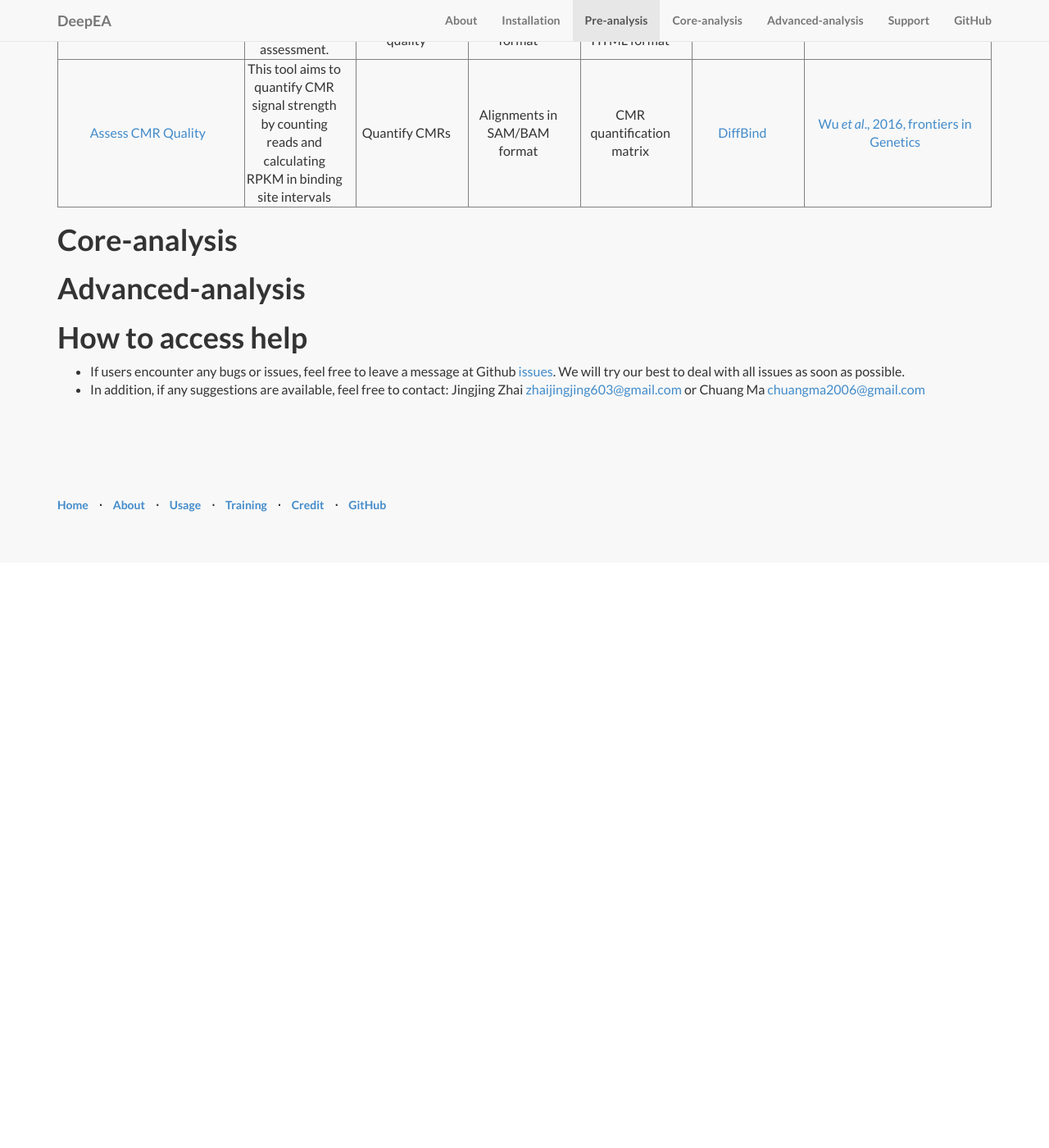
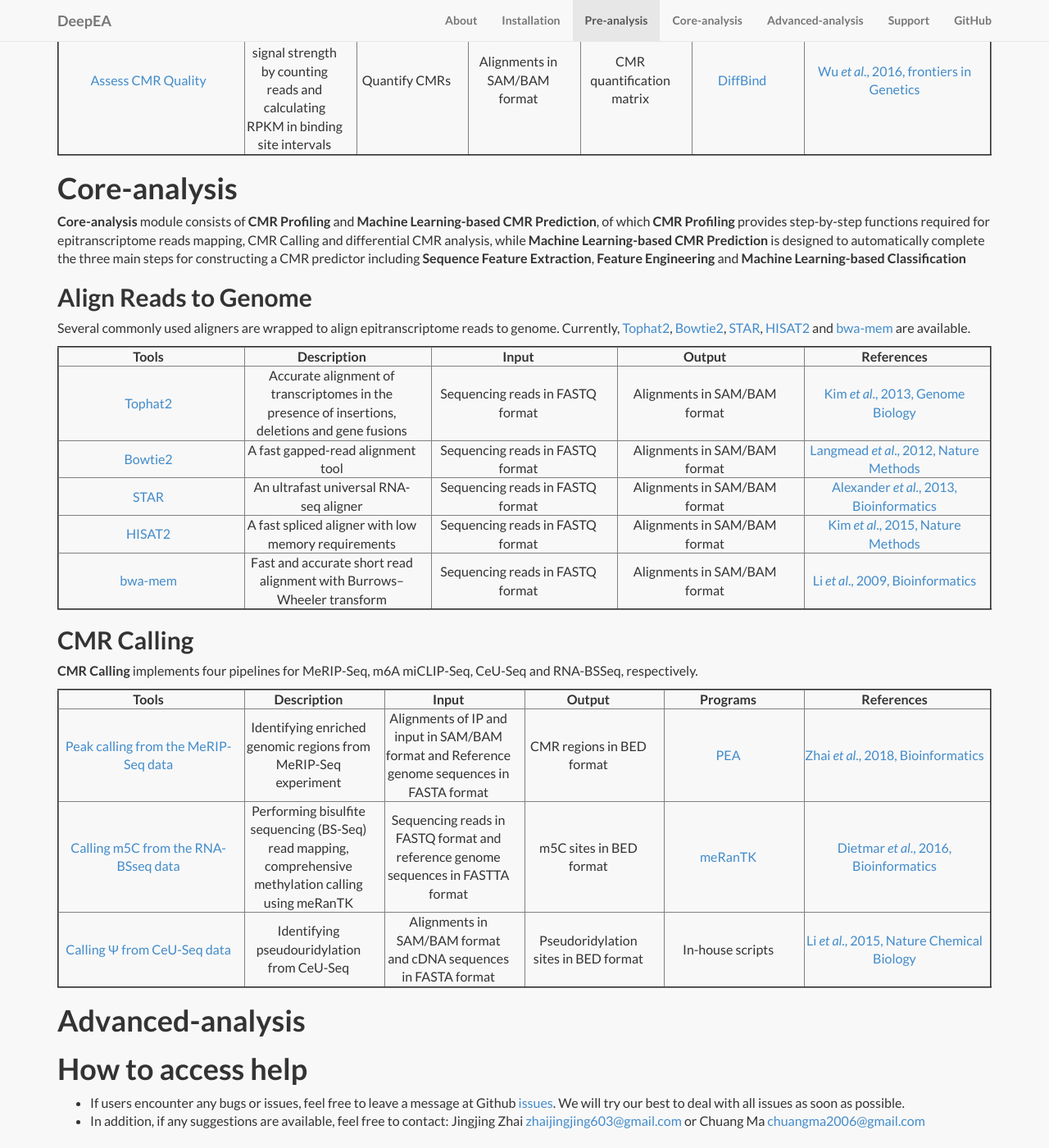
Before and after one commit to cma2015/deepEA, a Jekyll site: the page built from index.md, in a window 1280 px wide and 1400 px high, scrolled down 3730 px. Shown: the whole window at 82% size. Built offline with Jekyll 4.4.1, drawn with Linux system fonts in a browser that asks for light colours; nearby versions of some CDN libraries; library files that are not in the unit come from our copies; our own code applies the rules of GitHub Pages for plain Markdown files; before the commit the page ends 4416 px from its top, so only the background shows below that; some of the changed text lies outside the part shown.

Commit message:
Add Core-analysis module on 4:52pm, 2019/11/19

```diff
--- a/index.md
+++ b/index.md
@@ -22,24 +22,20 @@
 - [Core-analysis](#core-analysis)
 	- [CMR Profiling](#cmr-profiling)
 		- [Align Reads to Genome](#align-reads-to-genome)
-			- [Tophat2](#tophat2)
-			- [Bowtie2](#bowtie2)
-			- [STAR](#star)
-			- [HISAT2](#hisat2)
 		- [CMR Calling](#cmr-calling)
-			- [Peak Calling from the MeRIP-Seq data](#peak-calling-from-the-merip-seq-data)
-			- [Calling m5C from the RNA-BSeq data](#calling-m5c-from-the-rna-bseq-data)
-			- [CMR Calling from the miCLIP-Seq data](#calling-m5c-from-the-miclip-seq-data)
-			- [Calling pseudouridine from CeU-Seq data](#calling-pseudouridine-from-ceu-seq-data)
-		- [Merge Biological Replicates](#merge-biological-replicates)
+		- [Detect Differential CMR Regions](#detect-differential-cmr-regions)
+    - [Machine Learning-based CMR Prediction](#machine-learning-based-cmr-prediction)
+        - [Sequence feature extraction](#sequence-feature-extraction)
+        - [Feature engineering](#feature-engineering)
+        - [Machine learning-based CMR prediction](#machine-learning-based-cmr-prediction)
+- [Advanced-analysis](#advanced-analysis)
 	- [CMR Annotation and Visualization](#cmr-annotation-and-visualization)
 		- [Distribution Analysis](#distribution-analysis)
 		- [Motif Analysis](#motif-analysis)
 		- [Sequence Logo Visualization](#sequence-logo-visualization)
 		- [Functional Enrichment Analysis](#functional-enrichment-analysis)
-- [Advanced-analysis](#advanced-analysis)
+    - [Multi-omics Integration Analysis](#multi-omics-integration-analysis)
 - [How to access help](#how-to-access-help)
-
 
 # Installation
 ## Docker installation
@@ -114,13 +110,13 @@
 
 This sub-module provides three funcitons (see following table for details) to prepare epitranscriptome data.
 <div style="text-align:center">
-<table border="1" align="center" cellspacing="0" cellpadding="">
+<table border="2" align="center" cellspacing="0" cellpadding="">
     <tr>
-        <td><b>Tool_v2</b></td>
-        <td>Description</td>
-        <td>Input</td>
-        <td>Output</td>
-        <td>References</td>
+        <td><b>Tools</b></td>
+        <td><b>Description</b></td>
+        <td><b>Input</b></td>
+        <td><b>Output</b></td>
+        <td><b>References</b></td>
     </tr>
     <tr>
         <td><a href="http://bioinfo.nwafu.edu.cn:4006/?tool_id=Obtain_Genome_or_Transcriptome_Sequences_and_Annotation&version=18.09&__identifer=dclshuq6eet">Obtain Genome Sequences and Annotation</a></td>
@@ -150,51 +146,139 @@
 **Quality Control** submodule consisted of a suite of tools focused on different levels of quality assessment including reads quality, alignment quality and CMR quality, Thus, three functions are implemented including **Assess Reads Quality**, **Assess Alignment Quality** and **Assess CMR quality**. The details of as follows:
 
 <div style="text-align:center">
-<table border="1" align="center" cellspacing="0" cellpadding="">
-<thead>
-<tr>
-    <th align="center">Tool</th>
-    <th align="center">Description</th>
-    <th align="center">Main functions</th>
-    <th align="center">Input</th>
-    <th align="center">Output</th>
-    <th align="center">Programs</th>
-    <th align="center">Reference</th>
-</tr>
-</thead>
-<tbody>
-<tr>
-    <td><a href='http://bioinfo.nwafu.edu.cn:4006/?tool_id=Assess_Reads_Quality&amp;version=18.09&amp;__identifer=gr96n8z0sag'>Assess Reads Quality</a></td>
-    <td>This tool integrates FastQC and fastp to perform quality control from raw epitranscriptome sequencing reads</td>
-    <td>Reads trimming and generate reads quality report including sequence quality, GC content, etc</td>
-    <td>Sequencing reads in FASTQ format</td>
-    <td>Clean reads or reads quality report in HTML format</td>
-    <td><a href='https://www.bioinformatics.babraham.ac.uk/projects/fastqc/'>FastQC</a>,<a href='https://github.com/OpenGene/fastp'>fastp</a></td>
-    <td><a href='https://doi.org/10.1093/bioinformatics/bty560'>Chen <em>et al</em>., 2018, Bioinformatics</a>, <a href='http://www.bioinformatics.babraham.ac.uk/projects/fastqc'>Babraham Bioinformatics</a></td>
-</tr>
-<tr>
-    <td><a href='http://bioinfo.nwafu.edu.cn:4006/?tool_id=Assess_Alignment_Quality&amp;version=18.01&amp;__identifer=3uvvorrbx2s'>Assess Alignment Quality</a></td>
-    <td>This function is used to generate quality assessment.</td>
-    <td>Evaluate alignment quality</td>
-    <td>Reads alignment fies in SAM/BAM format</td>
-    <td>Alignment quality report in HTML format</td>
-    <td><a href='https://github.com/skyhorsetomoon/Trumpet'>trumpet</a></td>
-    <td><a href='https://bmcbioinformatics.biomedcentral.com/articles/10.1186/s12859-018-2266-3'>Zhang et al., 2018, BMC Bioinformatics</a></td>
-</tr>
-<tr>
-    <td><a href='http://bioinfo.nwafu.edu.cn:4006/?tool_id=Assess_CMR_Regions_Quality&amp;version=18.01&amp;__identifer=yu0s7b4tvw7'>Assess CMR Quality</a></td>
-    <td>This tool aims to quantify CMR signal strength by counting reads and calculating RPKM in binding site intervals</td>
-    <td>Quantify CMRs</td>
-    <td>Alignments in SAM/BAM format</td>
-    <td>CMR quantification matrix</td>
-    <td><a href='https://bioconductor.org/packages/release/bioc/html/DiffBind.html'>DiffBind</a></td>
-    <td><a href='https://www.frontiersin.org/articles/10.3389/fgene.2015.00169/full'>Wu <em>et al</em>., 2016, frontiers in Genetics</a></td>
-</tr>
-</tbody>
+<table border="2" align="center" cellspacing="0" cellpadding="">
+    <tr>
+        <td><b>Tool</b></td>
+        <td><b>Description</b></td>
+        <td><b>Main functions</b></td>
+        <td><b>Input</b></td>
+        <td><b>Output</b></td>
+        <td><b>Programs</b></td>
+        <td><b>Reference</b></td>
+    </tr>
+    <tr>
+        <td><a href='http://bioinfo.nwafu.edu.cn:4006/?tool_id=Assess_Reads_Quality&amp;version=18.09&amp;__identifer=gr96n8z0sag'>Assess Reads Quality</a></td>
+        <td>This tool integrates FastQC and fastp to perform quality control from raw epitranscriptome sequencing reads</td>
+        <td>Reads trimming and generate reads quality report including sequence quality, GC content, etc</td>
+        <td>Sequencing reads in FASTQ format</td>
+        <td>Clean reads or reads quality report in HTML format</td>
+        <td><a href='https://www.bioinformatics.babraham.ac.uk/projects/fastqc/'>FastQC</a>,<a href='https://github.com/OpenGene/fastp'>fastp</a></td>
+        <td><a href='https://doi.org/10.1093/bioinformatics/bty560'>Chen <em>et al</em>., 2018, Bioinformatics</a>, <a href='http://www.bioinformatics.babraham.ac.uk/projects/fastqc'>Babraham Bioinformatics</a></td>
+    </tr>
+    <tr>
+        <td><a href='http://bioinfo.nwafu.edu.cn:4006/?tool_id=Assess_Alignment_Quality&amp;version=18.01&amp;__identifer=3uvvorrbx2s'>Assess Alignment Quality</a></td>
+        <td>This function is used to generate quality assessment.</td>
+        <td>Evaluate alignment quality</td>
+        <td>Reads alignment fies in SAM/BAM format</td>
+        <td>Alignment quality report in HTML format</td>
+        <td><a href='https://github.com/skyhorsetomoon/Trumpet'>trumpet</a></td>
+        <td><a href='https://bmcbioinformatics.biomedcentral.com/articles/10.1186/s12859-018-2266-3'>Zhang et al., 2018, BMC Bioinformatics</a></td>
+    </tr>
+    <tr>
+        <td><a href='http://bioinfo.nwafu.edu.cn:4006/?tool_id=Assess_CMR_Regions_Quality&amp;version=18.01&amp;__identifer=yu0s7b4tvw7'>Assess CMR Quality</a></td>
+        <td>This tool aims to quantify CMR signal strength by counting reads and calculating RPKM in binding site intervals</td>
+        <td>Quantify CMRs</td>
+        <td>Alignments in SAM/BAM format</td>
+        <td>CMR quantification matrix</td>
+        <td><a href='https://bioconductor.org/packages/release/bioc/html/DiffBind.html'>DiffBind</a></td>
+        <td><a href='https://www.frontiersin.org/articles/10.3389/fgene.2015.00169/full'>Wu <em>et al</em>., 2016, frontiers in Genetics</a></td>
+    </tr>
 </table>
 </div>
 
 # Core-analysis
+**Core-analysis** module consists of **CMR Profiling** and **Machine Learning-based CMR Prediction**, of which **CMR Profiling** provides step-by-step functions required for epitranscriptome reads mapping, CMR Calling and differential CMR analysis, while **Machine Learning-based CMR Prediction** is designed to automatically complete the three main steps for constructing a CMR predictor including **Sequence Feature Extraction**, **Feature Engineering** and **Machine Learning-based Classification**
+
+## Align Reads to Genome
+Several commonly used aligners are wrapped to align epitranscriptome reads to genome. Currently, [Tophat2](https://ccb.jhu.edu/software/tophat/index.shtml), [Bowtie2](http://bowtie-bio.sourceforge.net/bowtie2/index.shtml), [STAR](), [HISAT2]() and [bwa-mem]() are available.
+
+<div style="text-align:center">
+<table border="2" align="center" cellspacing="0" cellpadding="">
+    <tr>
+        <td><b>Tools</b></td>
+        <td><b>Description</b></td>
+        <td><b>Input</b></td>
+        <td><b>Output</b></td>
+        <td><b>References</b></td>
+    </tr>
+    <tr>
+        <td><a href="http://bioinfo.nwafu.edu.cn:4006/?tool_id=tophat2&version=18.09&__identifer=jztsfk48b9">Tophat2</a></td>
+        <td>Accurate alignment of transcriptomes in the presence of insertions, deletions and gene fusions</td>
+        <td>Sequencing reads in FASTQ format</td>
+        <td>Alignments in SAM/BAM format</td>
+        <td><a href="https://genomebiology.biomedcentral.com/articles/10.1186/gb-2013-14-4-r36">Kim <em>et al</em>., 2013, Genome Biology</a></td>
+    </tr>
+    <tr>
+        <td><a href="http://bioinfo.nwafu.edu.cn:4006/?tool_id=bowtie2&version=18.09&__identifer=x9j53etnvzb">Bowtie2</a></td>
+        <td>A fast gapped-read alignment tool</td>
+        <td>Sequencing reads in FASTQ format</td>
+        <td>Alignments in SAM/BAM format</td>
+        <td><a href="https://www.nature.com/articles/nmeth.1923">Langmead <em>et al</em>., 2012, Nature Methods</a></td>
+    </tr>
+    <tr>
+        <td><a href="http://bioinfo.nwafu.edu.cn:4006/?tool_id=star&version=18.09&__identifer=gd64qwrc1pp">STAR</a></td>
+        <td>An ultrafast universal RNA-seq aligner</td>
+        <td>Sequencing reads in FASTQ format</td>
+        <td>Alignments in SAM/BAM format</td>
+        <td><a href="https://academic.oup.com/bioinformatics/article/29/1/15/272537">Alexander <em>et al</em>., 2013, Bioinformatics</a></td>
+   </tr>
+   <tr>
+        <td><a href="http://bioinfo.nwafu.edu.cn:4006/?tool_id=hisat2&version=18.09&__identifer=zds4b1pt998">HISAT2</a></td>
+        <td>A fast spliced aligner with low memory requirements</td>
+        <td>Sequencing reads in FASTQ format</td>
+        <td>Alignments in SAM/BAM format</td>
+        <td><a href="https://www.nature.com/articles/nmeth.3317">Kim <em>et al</em>., 2015, Nature Methods</a></td>
+   </tr>
+   <tr>
+        <td><a href="http://bioinfo.nwafu.edu.cn:4006/?tool_id=bwa-mem&version=18.09&__identifer=eo9vnwpvp9">bwa-mem</a></td>
+        <td>Fast and accurate short read alignment with Burrows–Wheeler transform</td>
+        <td>Sequencing reads in FASTQ format</td>
+        <td>Alignments in SAM/BAM format</td>
+        <td><a href="https://academic.oup.com/bioinformatics/article/25/14/1754/225615">Li <em>et al</em>., 2009, Bioinformatics</a></td>
+   </tr>
+ </table>
+</div>
+
+## CMR Calling
+**CMR Calling** implements four pipelines for MeRIP-Seq, m6A miCLIP-Seq, CeU-Seq and RNA-BSSeq, respectively.
+
+<div style="text-align:center">
+<table border="2" align="center" cellspacing="0" cellpadding="">
+    <tr>
+        <td><b>Tools</b></td>
+        <td><b>Description</b></td>
+        <td><b>Input</b></td>
+        <td><b>Output</b></td>
+        <td><b>Programs</b></td>
+        <td><b>References</b></td>
+    </tr>
+    <tr>
+        <td><a href="http://bioinfo.nwafu.edu.cn:4006/?tool_id=Calling_peaks&version=18.09&__identifer=gz3la9l6aur">Peak calling from the MeRIP-Seq data</a></td>
+        <td>Identifying enriched genomic regions from MeRIP-Seq experiment</td>
+        <td>Alignments of IP and input in SAM/BAM format and Reference genome sequences in FASTA format</td>
+        <td>CMR regions in BED format</td>
+        <td><a href="https://github.com/cma2015/PEA">PEA</a></td>
+        <td><a href="https://academic.oup.com/bioinformatics/article/34/21/3747/5021690">Zhai <em>et al</em>., 2018, Bioinformatics</a></td>
+    </tr>
+    <tr>
+        <td><a href="http://bioinfo.nwafu.edu.cn:4006/?tool_id=peakcalling_m5C&version=18.09&__identifer=kgd6vgn38w">Calling m5C from the RNA-BSseq data</a></td>
+        <td>Performing bisulfite sequencing (BS-Seq) read mapping, comprehensive methylation calling using meRanTK</td>
+        <td>Sequencing reads in FASTQ format and reference genome sequences in FASTTA format</td>
+        <td>m5C sites in BED format</td>
+        <td><a href="http://icbi.at/software/meRanTK">meRanTK</a></td>
+        <td><a href="https://academic.oup.com/bioinformatics/article/34/21/3747/5021690">Dietmar <em>et al</em>., 2016, Bioinformatics</a></td>
+    </tr>
+    <tr>
+        <td><a href="http://bioinfo.nwafu.edu.cn:4006/?tool_id=Calling_pseudoU&version=18.09&__identifer=nrfo2zxngp">Calling Ψ from CeU-Seq data</a></td>
+        <td>Identifying pseudouridylation from CeU-Seq</td>
+        <td>Alignments in SAM/BAM format and cDNA sequences in FASTA format</td>
+        <td>Pseudoridylation sites in BED format</td>
+        <td>In-house scripts</td>
+        <td><a href="https://www.nature.com/articles/nchembio.1836">Li <em>et al</em>., 2015, Nature Chemical Biology</a></td>
+    </tr>
+ </table>
+</div>
+
 
 # Advanced-analysis
 
```
